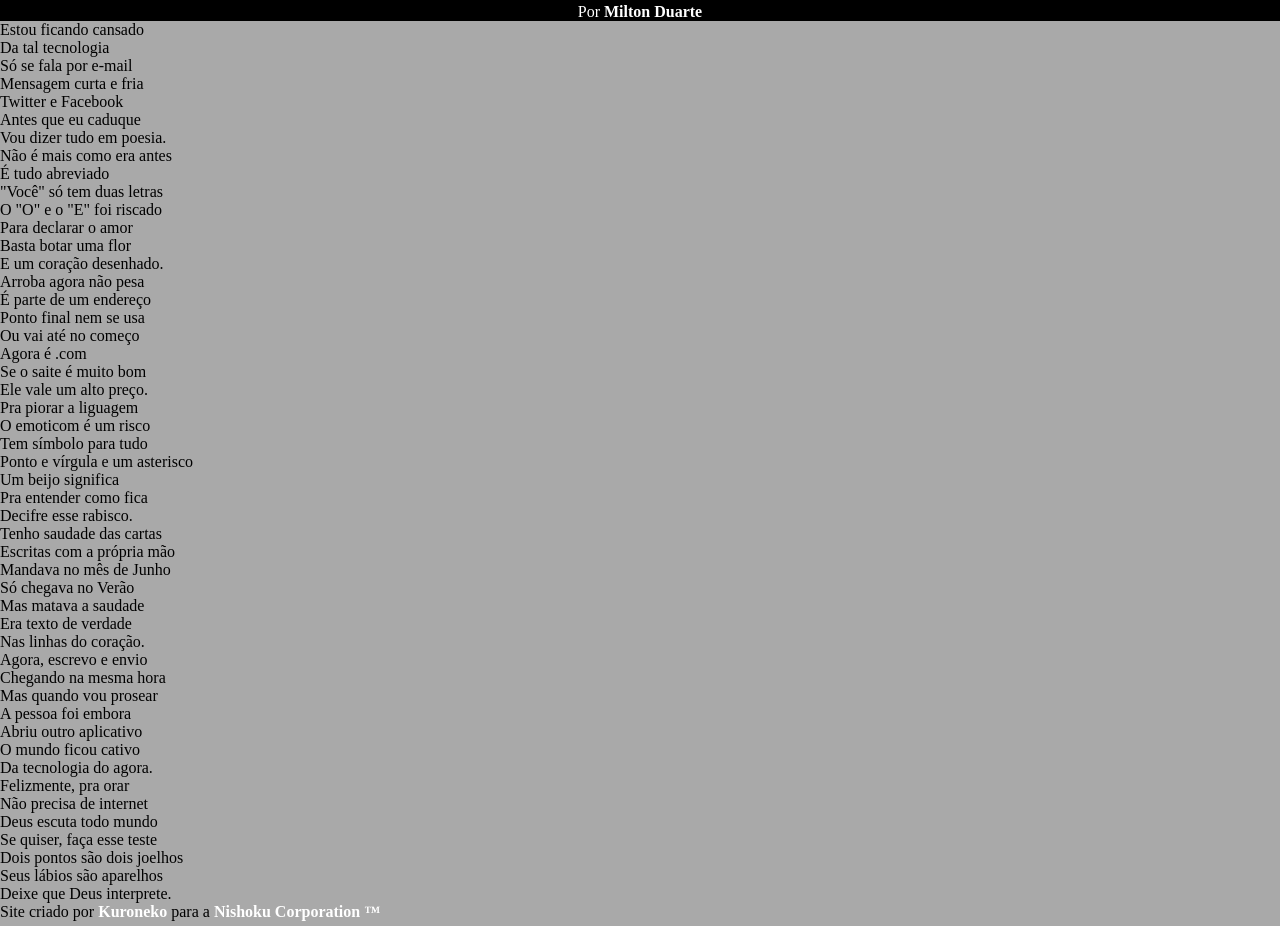
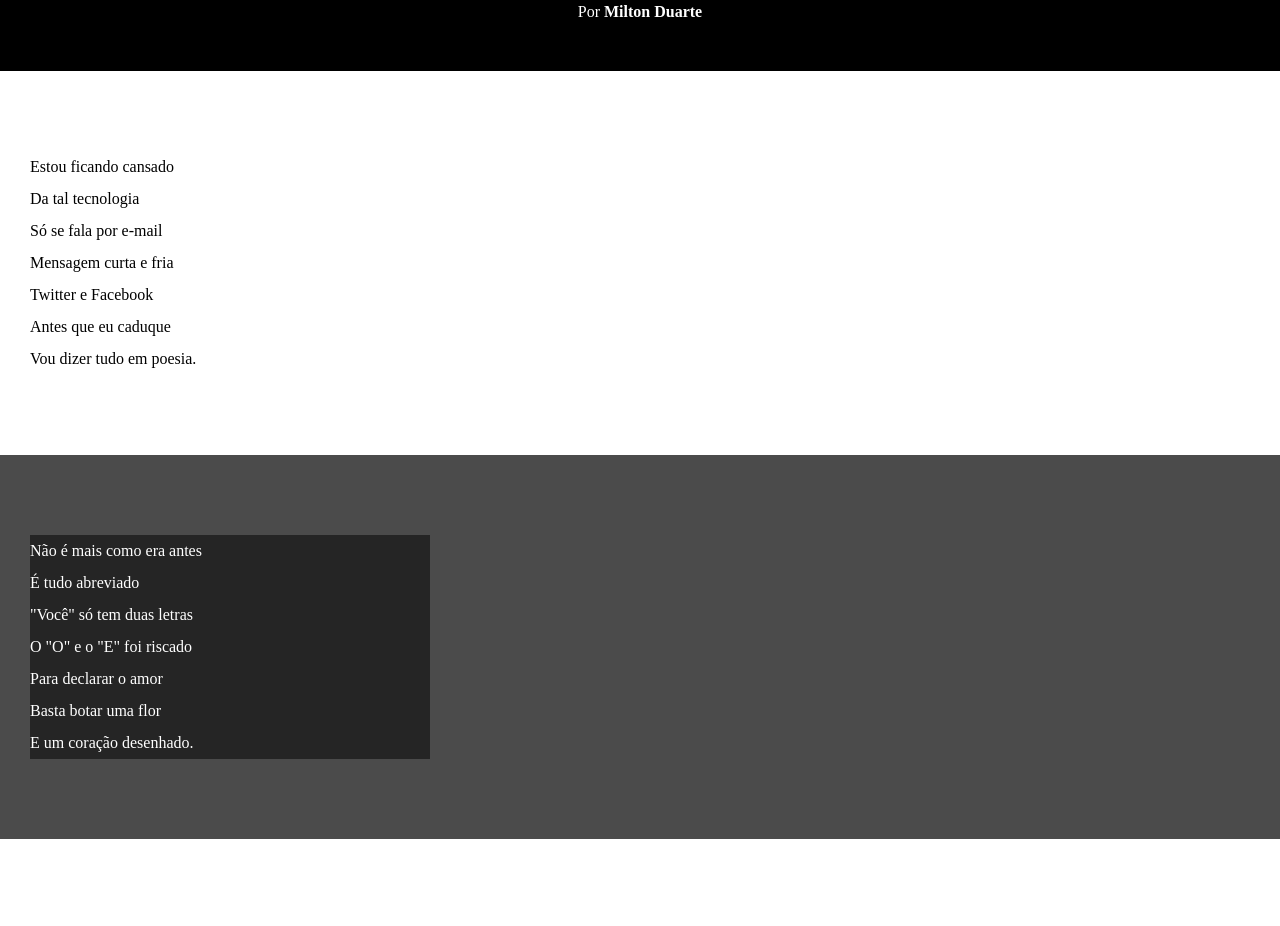
Before and after one commit to kuroneko-dsg/html-css, a plain HTML site: page desafios/d012/index.html in a window 1280 px wide. Shown: the part 84-1010 px from the top of the page. Drawn offline with Linux system fonts and the light colour scheme.

Commit message:
subindo as sections

```diff
--- a/desafios/d012/estilo/style.css
+++ b/desafios/d012/estilo/style.css
@@ -29,5 +29,38 @@ a{
     color: white;
     text-decoration: none;
     font-weight: bolder;
+}
+header a:hover, footer a:hover{
+    text-decoration: underline;
+}
+
+section{
+    padding-top: 10vh;
+    padding-bottom: 10vh;
+    line-height: 2em;
+    padding-left: 30px;
+}
+
+section.normal {
+    background-color: white;
+    color: black;
+}
+
+section.imagem{
+    background-color: rgb(75, 75, 75);
+    color: white;
 
 }
+
+section.imagem > p {
+    background-color: rgba(0, 0, 0, 0.507);
+    width: 400px;
+}
+
+footer{
+    background-color: black;
+    color: white;
+    text-align: center;
+    padding: 10px;
+
+}
--- a/desafios/d012/index.html
+++ b/desafios/d012/index.html
@@ -9,7 +9,7 @@
 <body>
     <header>
         <h1>Cordel Moderno</h1>
-        Por <a href="https://www.recantodasletras.com.br/poesias/3186743" target="_blank">Milton Duarte</a>
+        <p>Por <a href="https://www.recantodasletras.com.br/poesias/3186743" target="_blank">Milton Duarte</a></p>
     </header>
 
     <section class="normal">
```
